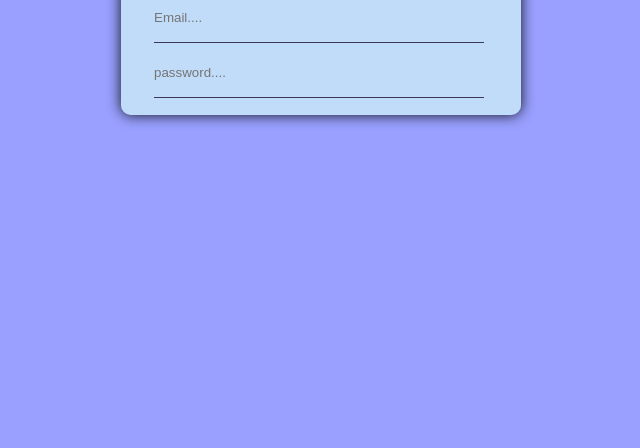
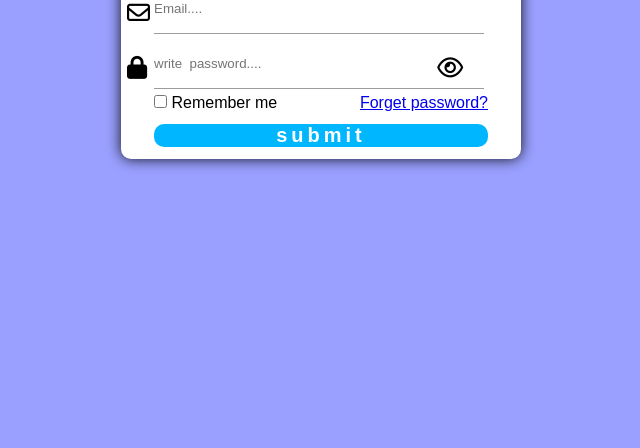
Before and after one commit to Nickroy12/form-js-, a plain HTML site: page index.html in a window 1280 px wide. Shown: the part 352-800 px from the top of the page, without its empty margins (319-959 px from the left). Drawn offline with Linux system fonts and the light colour scheme.

Commit message:
add new line

```diff
--- a/index.html
+++ b/index.html
@@ -5,21 +5,45 @@
     <meta name="viewport" content="width=device-width, initial-scale=1.0">
     <title>Document</title>
     <link rel="stylesheet" href="style.css">
+    <link rel="stylesheet" href="https://cdnjs.cloudflare.com/ajax/libs/font-awesome/6.6.0/css/all.min.css" integrity="sha512-Kc323vGBEqzTmouAECnVceyQqyqdsSiqLQISBL29aUW4U/M7pSPA/gEUZQqv1cwx4OnYxTxve5UMg5GT6L4JJg==" crossorigin="anonymous" referrerpolicy="no-referrer" />
+
 </head>
 <body>
     <div class="container">
+
         <div class="box">
+             <span>Login</span>
             <form>
                <div class="input-box">
-                <input type="text" placeholder="Email....">
+                <input type="text" id="pshowHide" placeholder="Email....">
+                <i class="fa-regular fa-envelope icon"></i>
+
                </div>
                <div class="input-box">
-                <input type="text" placeholder="password....">
+                <input type="password" class="password" placeholder="write  password....">
+                <i class="fa-solid fa-lock icon"></i>
+                <i class="fa-regular fa-eye pwd " ></i>
+
+               </div>
+               <div class="forget">
+                <div class="checkbox">
+                    <input type="checkbox" name="Remember me" id="">
+                    <label for="logchecheck" >Remember me</label>
+                </div>
+                <a href="#" class="text">Forget password?</a>
+            </div>
+
+
+            <div class=" button">
+                <input type="submit" value="submit">
+
+
                </div>
 
 
             </form>
         </div>
     </div>
+    <script src="script.js"></script>
 </body>
 </html>
--- /dev/null
+++ b/script.js
@@ -0,0 +1,3 @@
+const container = document.querySelector(".container"),
+    sicon = document.querySelector(".pwd"),
+    inputPwd = document.querySelector(".password");
--- a/style.css
+++ b/style.css
@@ -17,22 +17,61 @@ body , html{
 }
 .container .box {
 	width: 400px;
-	background: #d2f7f7b2;
+	background: #fff;
 	padding: 12px 33px;
 	border-radius: 10px;
 	box-shadow: 0 0px 14px rgba(0,0,0,0.9);
 }
+.box span{
+    font-size: 30px;
+    font-weight: 600;
+
+}
 .box .input-box{
+    position: relative;
     width: 330px;
     height: 50px;
     margin-bottom: 5px;
+    display: flex;
 
+}
+.input-box input:is(:focus, :valid){
+    border-bottom-color: 1px solid #ed3f43;
 }
 .input-box input{
     width: 100%;
     height: 100%;
     border: none;
     background: none;
-    border-bottom: 1px solid rgb(59, 57, 86);
-    outline:none
+    border-bottom: 1px solid rgb(156, 156, 156);
+    outline:none;
 }
+.input-box i {
+	position: absolute;
+
+	/* margin-bottom: 68px; */
+	font-size: 23px;
+	bottom: 10px;
+}
+.input-box i.icon{
+    left: -27px;
+}
+.input-box i.pwd{
+    position: absolute;
+    right: 21px;
+}
+.forget{
+    display: flex;
+    justify-content: space-between;
+}
+.button input {
+	width: 100%;
+	border: none;
+	font-size: 20px;
+	border-radius: 10px;
+	background: #00b7ff;
+	color: #fff;
+	font-weight: 600;
+	letter-spacing: 4px;
+    margin-top: 12px;
+}
```
